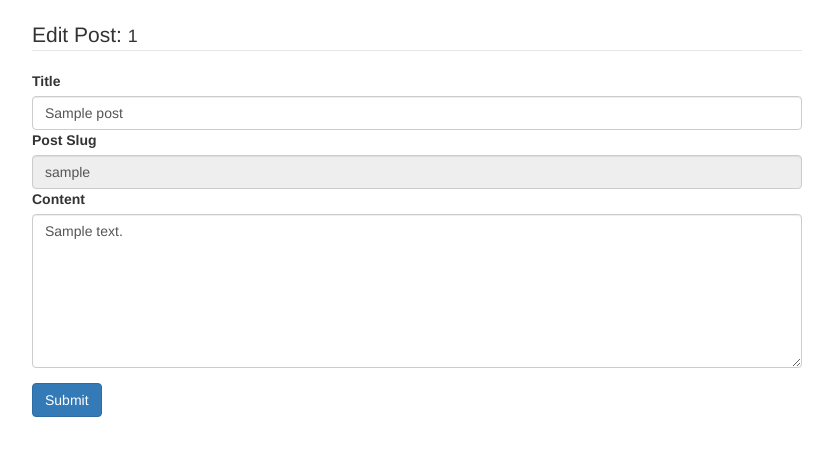
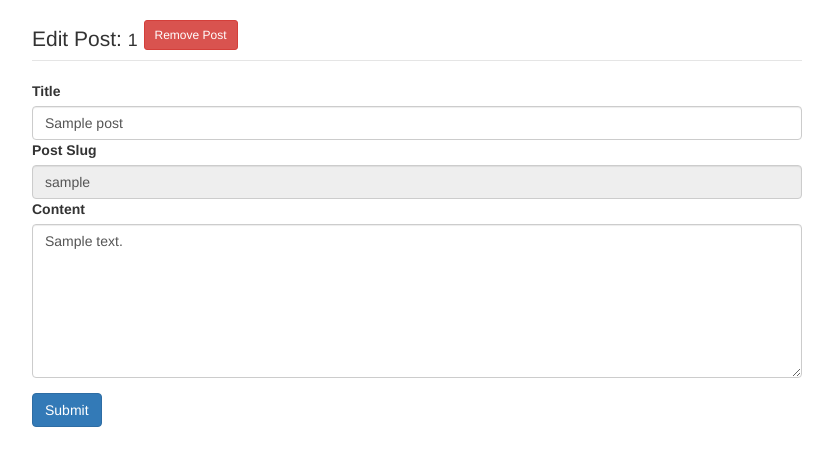
Before and after one commit to eddiegreysherman/flaskcasts, a Flask app: page /edit/1 in a window 1280 px wide. Shown: the part 105-571 px from the top of the page, without its empty margins (223-1056 px from the left). Run offline with Flask 2, Linux system fonts and the light colour scheme; the visitor is signed in with stand-in values (Sample User, id 1); a database or web service that is not in the repository returns one stand-in record (values such as "Sample title"); some libraries are stand-ins or nearby versions.

Commit message:
added delete functionality

```diff
--- a/flaskcasts/models.py
+++ b/flaskcasts/models.py
@@ -106,5 +106,6 @@ class Post(object):
         mongo.db.posts.update({'_id': post_id}, {'$set': {"title": title, "content": content}})
 
     @staticmethod
-    def delete_post(post_id):
-        mongo.db.posts.remove({"id": post_id})
+    def remove_post(post_id):
+        post = mongo.db.posts.find_one({"_id": post_id})
+        mongo.db.posts.remove(post)
--- a/flaskcasts/static/custom.css
+++ b/flaskcasts/static/custom.css
@@ -49,3 +49,7 @@
 .navbar-right{
   padding-right: 11px;
 }
+
+a.btn{
+  margin-bottom: 10px;
+}
--- a/flaskcasts/templates/home/edit.html
+++ b/flaskcasts/templates/home/edit.html
@@ -1,7 +1,7 @@
 {% extends 'home/layout.html' %}
 {% block content %}
     <form method="post">
-        <legend>Edit Post: <small>{{ post._id }}</small></legend>
+        <legend>Edit Post: <small>{{ post._id }}</small>    <a href="{{ url_for('home.remove', post_id=post._id) }}" class="btn btn-danger btn-sm"  onclick="return confirm('Are you sure you want to delete this item?');">Remove Post</a></legend>
 
         <div class="form-group">
             <label for="title">Title</label>
@@ -14,4 +14,5 @@
 
         <button type="submit" class="btn btn-primary">Submit</button>
     </form>
+
 {% endblock %}
--- a/flaskcasts/templates/home/layout.html
+++ b/flaskcasts/templates/home/layout.html
@@ -10,7 +10,7 @@
             src="https://code.jquery.com/jquery-3.2.1.js"
             integrity="sha256-DZAnKJ/6XZ9si04Hgrsxu/8s717jcIzLy3oi35EouyE="
             crossorigin="anonymous"></script>
-<script src="https://maxcdn.bootstrapcdn.com/bootstrap/3.3.7/js/bootstrap.min.js" integrity="sha384-Tc5IQib027qvyjSMfHjOMaLkfuWVxZxUPnCJA7l2mCWNIpG9mGCD8wGNIcPD7Txa" crossorigin="anonymous"></script>
+    <script src="https://maxcdn.bootstrapcdn.com/bootstrap/3.3.7/js/bootstrap.min.js" integrity="sha384-Tc5IQib027qvyjSMfHjOMaLkfuWVxZxUPnCJA7l2mCWNIpG9mGCD8wGNIcPD7Txa" crossorigin="anonymous"></script>
     <link rel="stylesheet" href="{{ url_for('static', filename='custom.css') }}">
 </head>
 <body>
--- a/flaskcasts/views/home.py
+++ b/flaskcasts/views/home.py
@@ -92,6 +92,13 @@ def edit(post_id):
     post = Post.get_post("_id", post_id)
     return render_template('home/edit.html', post=post)
 
+@home.route('/remove/<string:post_id>')
+@requires_login
+def remove(post_id):
+    Post.remove_post(post_id)
+    flash("Post: {} removed.".format(post_id), 'warning')
+    return redirect(url_for('.index'))
+
 @home.route('/about')
 def about():
     return render_template('home/about.html')
```
